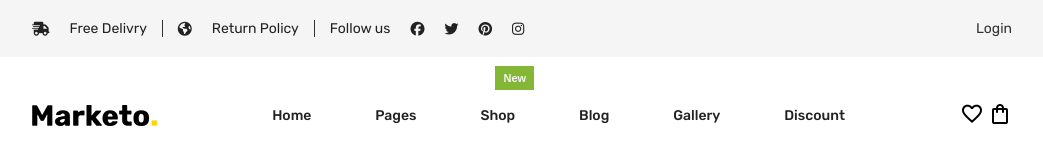
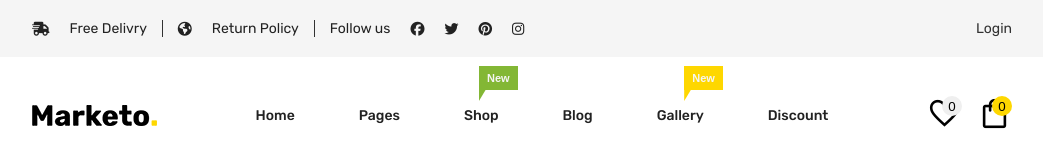
Before and after one commit to shahabBhutta/e-commerce-early, a plain HTML site: page index.html in a window 1280 px wide. Shown: the whole page, without its empty margins (118-1161 px from the left). Drawn offline with nearby package versions, Linux system fonts and the light colour scheme.

Commit message:
miner changing

```diff
--- a/asset/style/index.css
+++ b/asset/style/index.css
@@ -62,12 +62,11 @@ nav ul li a{
     font-size: 14px;
     font-weight: 500;
 }
-nav ul li a button{
+nav ul li a .riben{
     position: absolute;
     top: -11px;
     right: 11px;
     color: #F5F5F5;
-    background-color: #83B735;
     border: none;
     cursor: pointer;
     padding: 6px 8px;
@@ -77,6 +76,44 @@ nav ul li a button{
     text-transform: capitalize;
     outline: none;
 }
+.green-riben{
+    background-color: #83B735;
+}
+.yello-riben{
+    background-color: #FED700;
+}
+.riben div{
+    clip-path: polygon(0 0, 0% 100%, 100% 0);
+    width: 9px;
+    height: 15px;
+    position: absolute;
+    left: 0px;
+    top: 20px;
+}
+
+.shop-icon{
+    display: flex;
+    align-items: center;
+    gap:15px;
+
+
+}
+.shop-icon span{
+    font-size: 35px;
+}
+.bag-icon{
+    position: relative;
+}
+.shop-icon .bage{
+    border: 0;
+    height: 20px;
+    width: 20px;
+    border-radius: 50%;
+    position: absolute;
+    top: 0;
+    right: 0;
+    cursor: pointer;
+}
 
 
 /* nav end */
--- a/index.html
+++ b/index.html
@@ -42,6 +42,8 @@
             </div>
         </div>
         <!-- top-nav end -->
+
+        <!-- nav start -->
         <nav>
             <img src="./asset/img/logo_home-1.png" alt="">
 
@@ -50,22 +52,38 @@
                 <li><a href="">pages</a></li>
                 <li style="position: relative;">
                     <a href="">shop
-                        <button class="riben">
+                        <button class="riben green-riben">
                             new
-
+                        <div class="green-riben"></div>
                         </button>
                     </a>
 
                 </li>
                 <li><a href="">blog</a></li>
-                <li><a href="">gallery</a></li>
+                <li>
+                    <a href="" style="position: relative;">
+                        gallery
+                        <button class="riben yello-riben">
+                            new
+                        <div class="yello-riben"></div>
+                        </button>
+                    </a></li>
                 <li><a href="">discount</a></li>
             </ul>
             <div class="shop-icon">
-                <span class="material-symbols-outlined">favorite</span>
-                <span class="material-symbols-outlined">shopping_bag</span>
+                <div class="bag-icon">
+                    <span class="material-symbols-outlined">favorite</span>
+                    <button class="bage">0</button>
+                </div>
+                <div class="bag-icon">
+                    <span class="material-symbols-outlined">shopping_bag</span>
+                    <button class="bage yello-riben">0</button>
+                </div>
             </div>
         </nav>
+        <!-- nav end -->
+
+
 
     </div>
 
```
